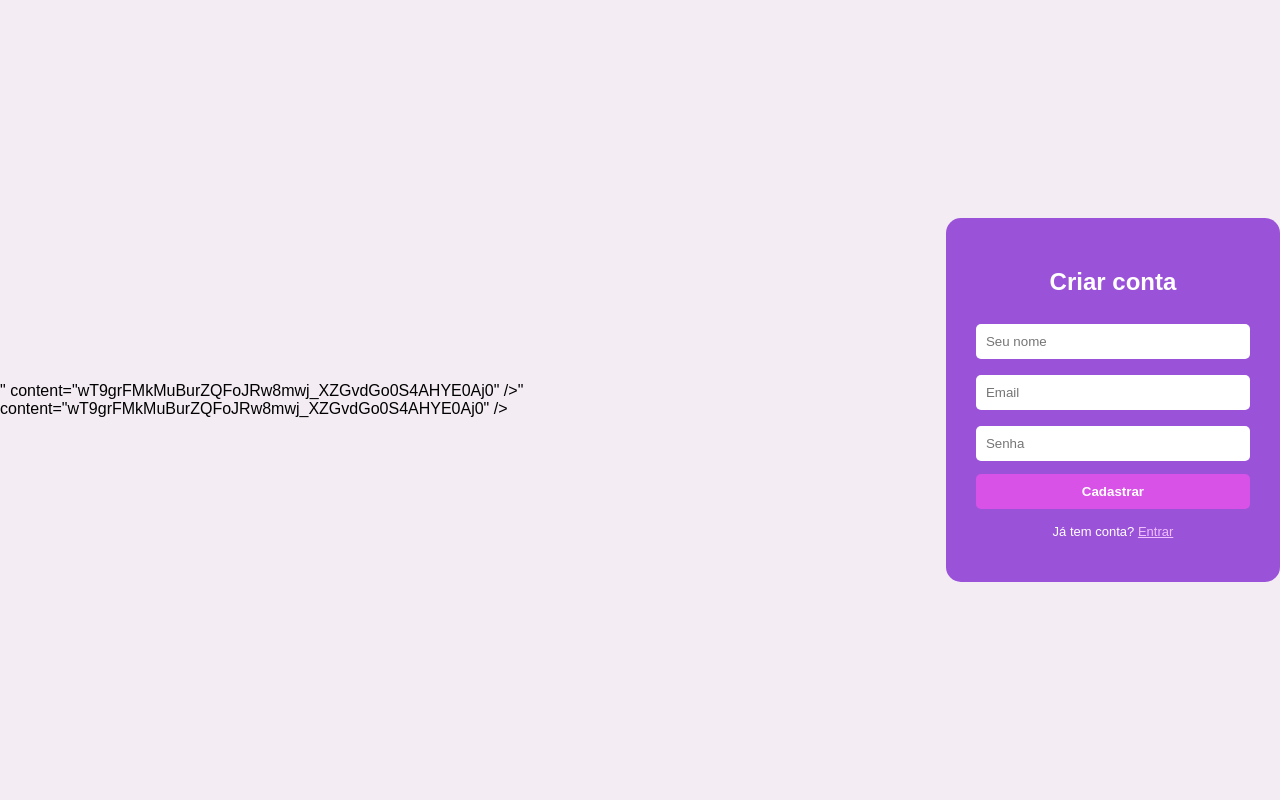
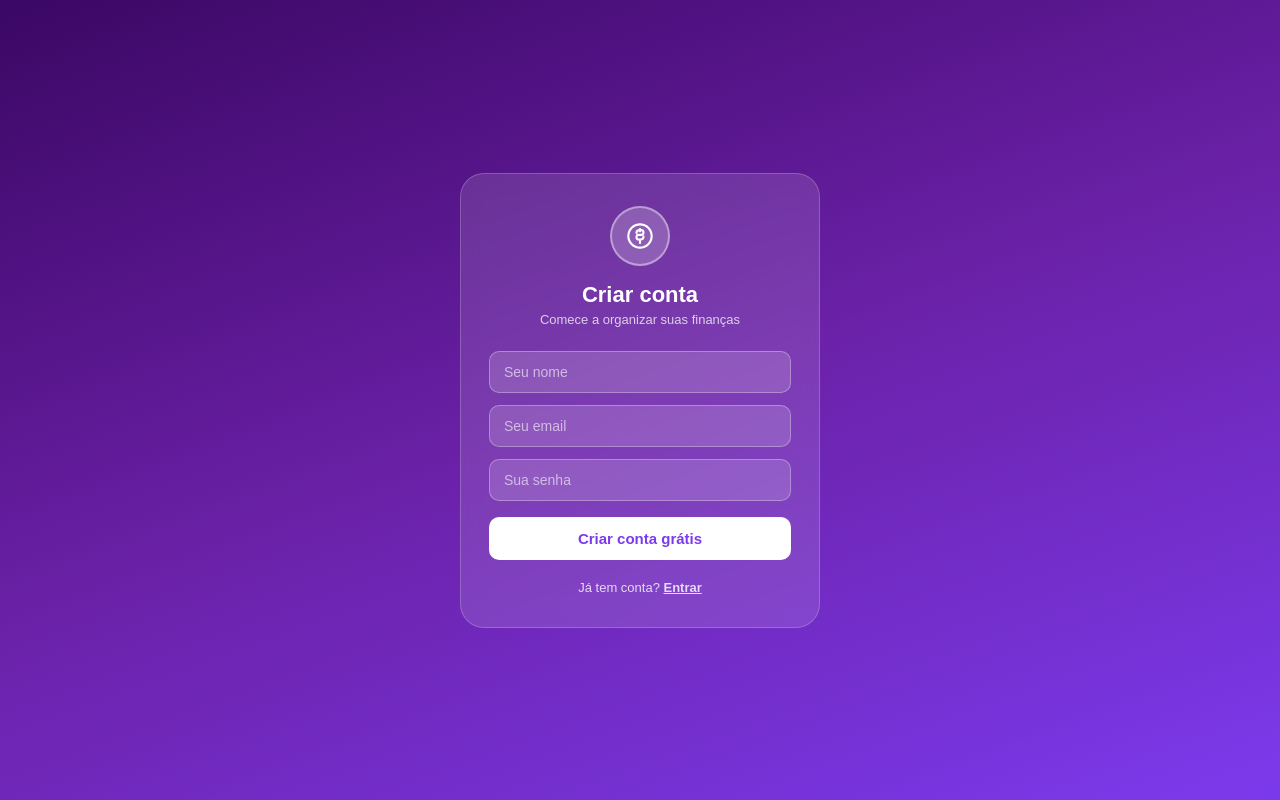
Before and after one commit to evavitoria/gestor-financeiro, a Flask app: page /cadastro in a window 1280 px wide. Run offline with Flask 3, Linux system fonts and the light colour scheme; some libraries are stand-ins or nearby versions.

Commit message:
novo visual roxo login e cadastro

```diff
--- a/templates/cadastro.html
+++ b/templates/cadastro.html
@@ -1,26 +1,35 @@
 <!DOCTYPE html>
 <html lang="pt-br">
 <head>
-  <meta name="<meta name="google-site-verification" content="wT9grFMkMuBurZQFoJRw8mwj_XZGvdGo0S4AHYE0Aj0" />" content="wT9grFMkMuBurZQFoJRw8mwj_XZGvdGo0S4AHYE0Aj0" />" content="wT9grFMkMuBurZQFoJRw8mwj_XZGvdGo0S4AHYE0Aj0" />
-  <meta name="description" content="Gerencie suas finanças pessoais de forma simples e gratuita. Controle gastos, investimentos e caixinhas de dinheiro.">
-  <meta name="keywords" content="gestor financeiro, controle de gastos, finanças pessoais, investimentos">
-  <meta name="author" content="Organização Financeira">
-  <meta property="og:title" content="Organização Financeira">
-  <meta property="og:description" content="Controle suas finanças pessoais de forma simples e gratuita.">
     <meta charset="UTF-8">
-    <title>Cadastro</title>
+    <meta name="viewport" content="width=device-width, initial-scale=1.0">
+    <title>Cadastro — Organização Financeira</title>
     <style>
-        body { font-family: sans-serif; background: #f3ecf3; display: flex; justify-content: center; align-items: center; height: 100vh; margin: 0; }
-        .box { background: #9a52d8; padding: 30px; border-radius: 15px; color: white; width: 300px; text-align: center; }
-        input { width: 100%; padding: 10px; margin: 8px 0; border-radius: 5px; border: none; box-sizing: border-box; }
-        button { width: 100%; padding: 10px; background: #d852e7; color: white; border: none; border-radius: 5px; cursor: pointer; font-weight: bold; margin-top: 5px; }
-        a { color: #f0c0ff; }
-        .erro { background: rgba(255,0,0,0.2); padding: 8px; border-radius: 5px; margin-bottom: 10px; font-size: 13px; }
+        * { box-sizing: border-box; margin: 0; padding: 0; }
+        body { font-family: sans-serif; background: linear-gradient(160deg, #3b0764, #6b21a8, #7c3aed); min-height: 100vh; display: flex; align-items: center; justify-content: center; padding: 20px; }
+        .box { background: rgba(255,255,255,0.12); backdrop-filter: blur(10px); border: 1px solid rgba(255,255,255,0.2); padding: 32px 28px; border-radius: 24px; color: white; width: 100%; max-width: 360px; text-align: center; }
+        .icone { width: 60px; height: 60px; border-radius: 50%; background: rgba(255,255,255,0.2); border: 2px solid rgba(255,255,255,0.4); display: flex; align-items: center; justify-content: center; margin: 0 auto 16px; }
+        h2 { font-size: 22px; font-weight: bold; margin-bottom: 4px; }
+        .subtitulo { font-size: 13px; opacity: 0.75; margin-bottom: 24px; }
+        input { width: 100%; padding: 12px 14px; margin-bottom: 12px; border-radius: 10px; border: 1px solid rgba(255,255,255,0.3); background: rgba(255,255,255,0.15); color: white; font-size: 14px; }
+        input::placeholder { color: rgba(255,255,255,0.6); }
+        button { width: 100%; padding: 13px; background: white; color: #7c3aed; border: none; border-radius: 10px; cursor: pointer; font-weight: bold; font-size: 15px; margin-top: 4px; }
+        button:hover { background: #f0e6ff; }
+        .link { margin-top: 20px; font-size: 13px; opacity: 0.8; }
+        .link a { color: white; font-weight: bold; }
+        .erro { background: rgba(255,0,0,0.2); border: 1px solid rgba(255,100,100,0.4); padding: 10px; border-radius: 8px; margin-bottom: 14px; font-size: 13px; }
     </style>
 </head>
 <body>
   <div class="box">
+    <div class="icone">
+        <svg width="28" height="28" viewBox="0 0 24 24" fill="none" stroke="white" stroke-width="1.8" stroke-linecap="round" stroke-linejoin="round">
+            <circle cx="12" cy="12" r="10"/>
+            <path d="M12 6v2m0 8v2M9 9.5A2.5 2.5 0 0 1 11.5 7H13a2 2 0 0 1 0 4h-2a2 2 0 0 0 0 4h1.5A2.5 2.5 0 0 0 15 12.5"/>
+        </svg>
+    </div>
     <h2>Criar conta</h2>
+    <p class="subtitulo">Comece a organizar suas finanças</p>
     {% with messages = get_flashed_messages() %}
       {% if messages %}
         {% for msg in messages %}
@@ -30,11 +39,11 @@
     {% endwith %}
     <form action="/cadastro" method="POST">
       <input type="text" name="nome" placeholder="Seu nome" required>
-      <input type="email" name="email" placeholder="Email" required>
-      <input type="password" name="senha" placeholder="Senha" required>
-      <button type="submit">Cadastrar</button>
+      <input type="email" name="email" placeholder="Seu email" required>
+      <input type="password" name="senha" placeholder="Sua senha" required>
+      <button type="submit">Criar conta grátis</button>
     </form>
-    <p style="margin-top:15px; font-size:13px;">Já tem conta? <a href="/login">Entrar</a></p>
+    <p class="link">Já tem conta? <a href="/login">Entrar</a></p>
   </div>
 </body>
 </html>
```
Also changed, not shown: templates/index.html (+13 -13 lines), templates/login.html (+26 -16 lines).
